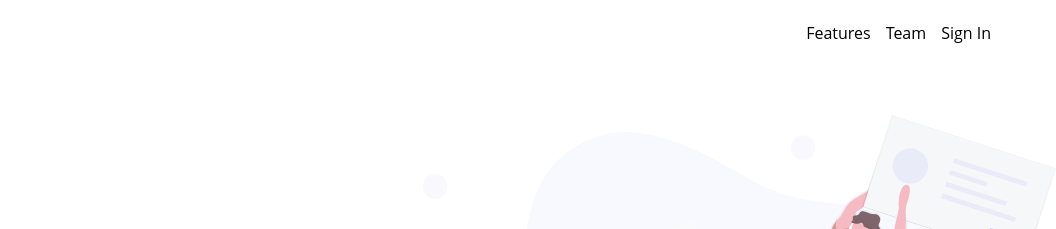
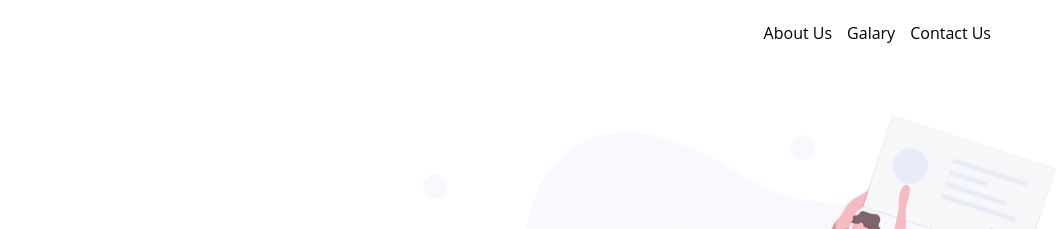
Before and after one commit to R4D3V/rpa, a plain HTML site: page index.html in a window 1280 px wide. Shown: the top 229 px of the page, 224-1280 px from the left. Drawn offline with Linux system fonts and the light colour scheme.

Commit message:
Update Index.html

```diff
--- a/index.html
+++ b/index.html
@@ -6,16 +6,16 @@
     <meta name="viewport" content="width=device-width, initial-scale=1.0">
     <link rel="icon" type="image/png" sizes="32x32" href="./images/favicon-32x32.png">
     <link rel="stylesheet" href="style.css">
-    <title>Fylo landing page with two column layout</title>
+    <title>R P A</title>
 </head>
 
 <body>
     <header>
         <img src="images/logo.svg">
         <ul>
-            <li><a href="#">Features</a></li>
-            <li><a href="#">Team</a></li>
-            <li><a href="#">Sign In</a></li>
+            <li><a href="#">About Us</a></li>
+            <li><a href="#">Galary</a></li>
+            <li><a href="#">Contact Us</a></li>
         </ul>
     </header>
     <section>
```
